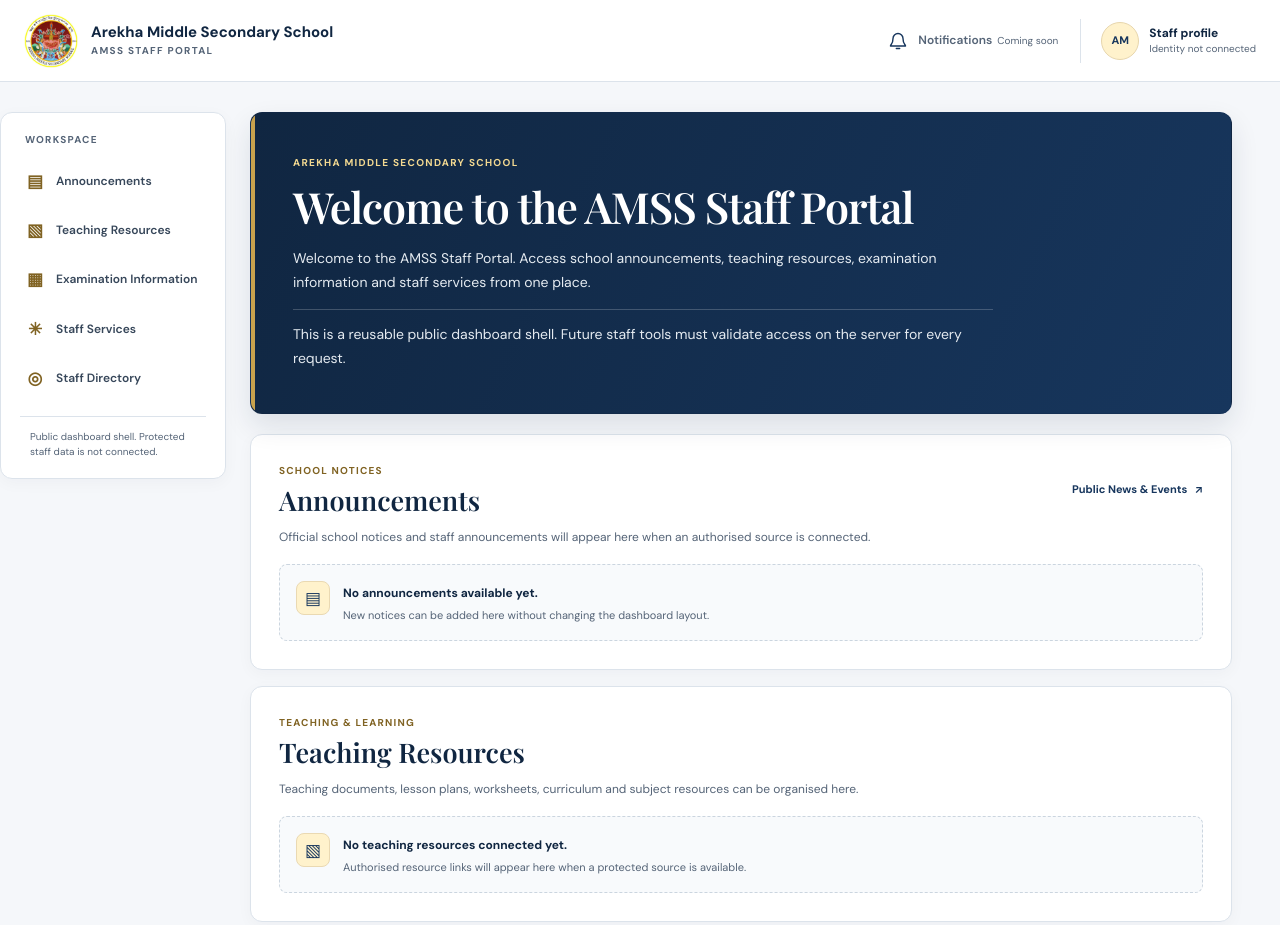
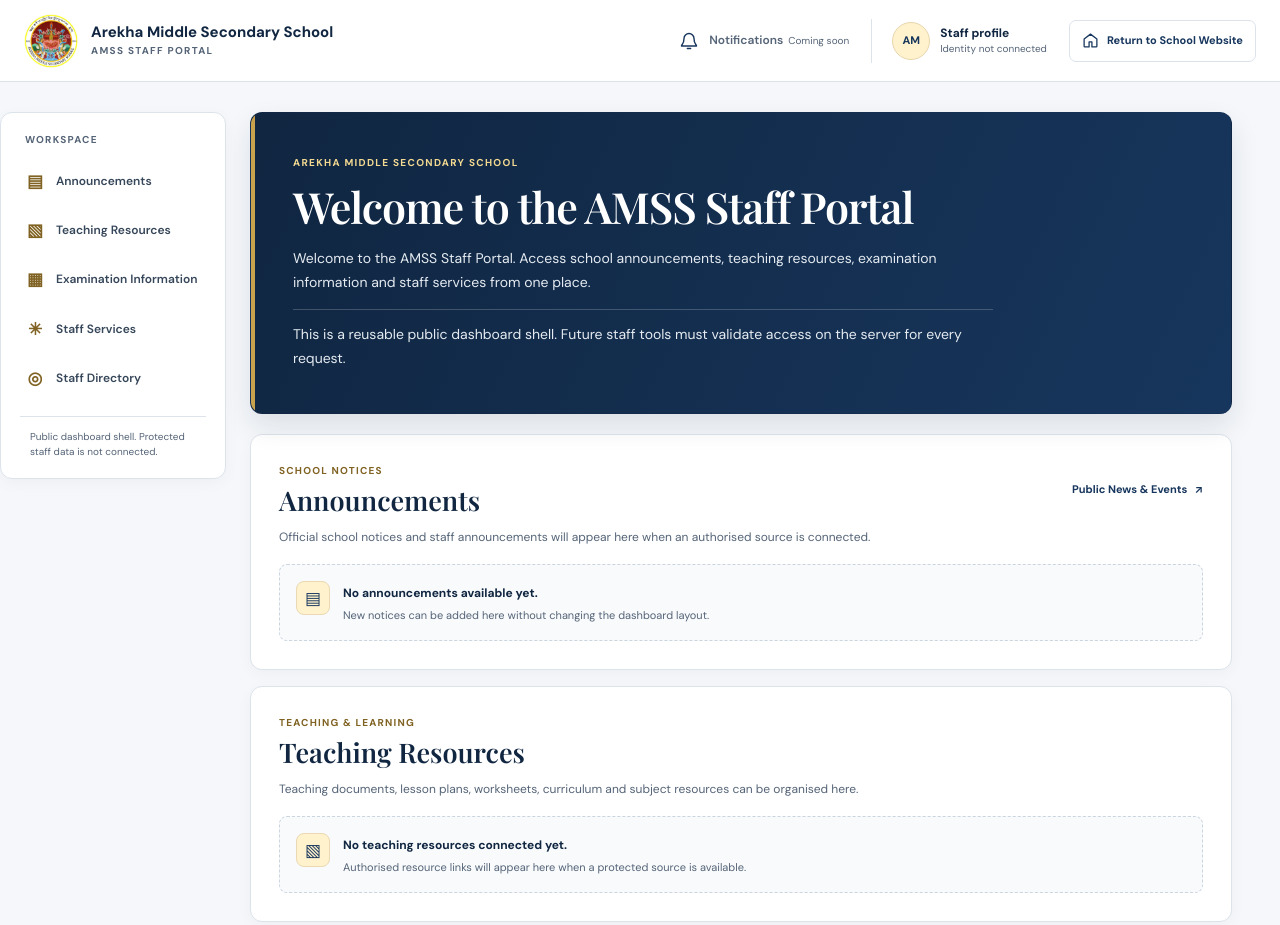
Before and after one commit to phuentshog/AMSS-Website, a website with bundled scripts: page staff-dashboard.html in a window 1280 px wide. Shown: the top 925 px of the page. Built offline with nearby package versions, Linux system fonts and the light colour scheme.

Commit message:
Add return link to staff dashboard

```diff
--- a/assets/css/staff-dashboard.css
+++ b/assets/css/staff-dashboard.css
@@ -92,6 +92,33 @@ body.staff-dashboard-page :focus-visible { outline: 3px solid #8a671f; outline-o
   display: flex;
   align-items: center;
   gap: 22px;
+}
+.staff-dashboard-page .portal-school-link {
+  min-height: 42px;
+  display: inline-flex;
+  align-items: center;
+  justify-content: center;
+  gap: 8px;
+  padding: 8px 12px;
+  border: 1px solid var(--dashboard-line);
+  border-radius: 7px;
+  color: var(--dashboard-navy);
+  background: #fff;
+  font-size: 11px;
+  font-weight: 700;
+  line-height: 1.3;
+  transition: background-color .15s ease, border-color .15s ease;
+}
+.staff-dashboard-page .portal-school-link:hover { border-color: #bdcbd9; background: #f5f8fb; }
+.staff-dashboard-page .portal-school-link svg {
+  width: 17px;
+  height: 17px;
+  flex: 0 0 auto;
+  fill: none;
+  stroke: currentColor;
+  stroke-linecap: round;
+  stroke-linejoin: round;
+  stroke-width: 1.8;
 }
 .staff-dashboard-page .portal-notification,
 .staff-dashboard-page .portal-profile {
@@ -429,12 +456,14 @@ body.staff-dashboard-page :focus-visible { outline: 3px solid #8a671f; outline-o
   .staff-dashboard-page .portal-header-actions { gap: 14px; }
 }
 @media (max-width: 760px) {
-  .staff-dashboard-page .portal-header { min-height: 72px; padding-inline: 16px; gap: 12px; }
+  .staff-dashboard-page .portal-header { min-height: 72px; flex-wrap: wrap; padding-inline: 16px; gap: 12px; }
   .staff-dashboard-page .brand { gap: 9px; }
   .staff-dashboard-page .brand-logo { width: 44px; height: 44px; }
   .staff-dashboard-page .brand-copy strong { max-width: 220px; font-size: 12px; }
   .staff-dashboard-page .brand-copy small { font-size: 9px; }
   .staff-dashboard-page .portal-header-actions { gap: 10px; }
+  .staff-dashboard-page .portal-header-actions { flex-wrap: wrap; justify-content: flex-end; }
+  .staff-dashboard-page .portal-school-link { gap: 6px; padding: 7px 9px; font-size: 10px; }
   .staff-dashboard-page .portal-notification { display: none; }
   .staff-dashboard-page .portal-profile { gap: 7px; padding-left: 11px; }
   .staff-dashboard-page .portal-profile-mark { width: 34px; height: 34px; }
@@ -459,6 +488,9 @@ body.staff-dashboard-page :focus-visible { outline: 3px solid #8a671f; outline-o
 }
 @media (max-width: 480px) {
   .staff-dashboard-page .portal-header { padding-inline: 12px; }
+  .staff-dashboard-page .brand { flex: 1 1 100%; }
+  .staff-dashboard-page .portal-header-actions { width: 100%; justify-content: flex-end; gap: 8px; }
+  .staff-dashboard-page .portal-school-link { margin-right: auto; }
   .staff-dashboard-page .brand-copy strong { max-width: 155px; font-size: 11px; }
   .staff-dashboard-page .portal-profile { gap: 0; padding-left: 0; border-left: 0; }
   .staff-dashboard-page .portal-profile-mark,
--- a/staff-dashboard.html
+++ b/staff-dashboard.html
@@ -31,6 +31,10 @@
       <button class="dashboard-menu-toggle" type="button" aria-label="Open dashboard navigation" aria-expanded="false" aria-controls="dashboard-navigation">
         <span></span><span></span><span></span>
       </button>
+      <a class="portal-school-link" href="https://phuentshog.github.io/AMSS-Website/index.html" aria-label="Return to School Website">
+        <svg aria-hidden="true" viewBox="0 0 24 24" focusable="false"><path d="m3 10 9-7 9 7v10a1 1 0 0 1-1 1h-6v-7h-4v7H4a1 1 0 0 1-1-1z"/></svg>
+        <span>Return to School Website</span>
+      </a>
     </div>
   </header>
   <main class="portal-dashboard-main" id="main-content">
```
